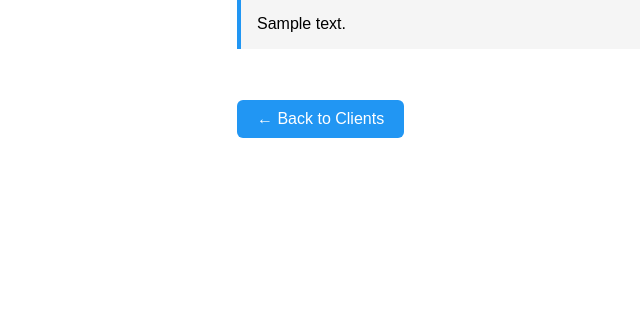
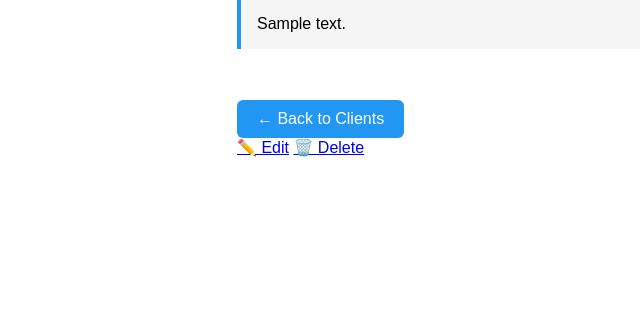
Before and after one commit to JGiordano87/gio-tech-maintenance-app, a Flask app: template templates/detail.html in a window 1280 px wide. Shown: the part 381-715 px from the top of the page, without its empty margins (103-743 px from the left). Run offline with Flask 3, Linux system fonts and the light colour scheme; the template is opened without the code that fills it: values that come from a table or form of the project are taken from there, others are empty; tables that the repository leaves empty hold one stand-in row (values such as "Sample post").

Commit message:
Add Edit and Delete buttons to detail view

```diff
--- a/templates/detail.html
+++ b/templates/detail.html
@@ -103,3 +103,7 @@
     <a class="back-button" href="/">← Back to Clients</a>
 </body>
 </html>
+<div class="mt-4">
+    <a href="/edit/{{ contract.id }}" class="btn btn-warning">✏️ Edit</a>
+    <a href="/delete/{{ contract.id }}" class="btn btn-danger" onclick="return confirm('Are you sure you want to delete this contract?');">🗑️ Delete</a>
+</div>
```
